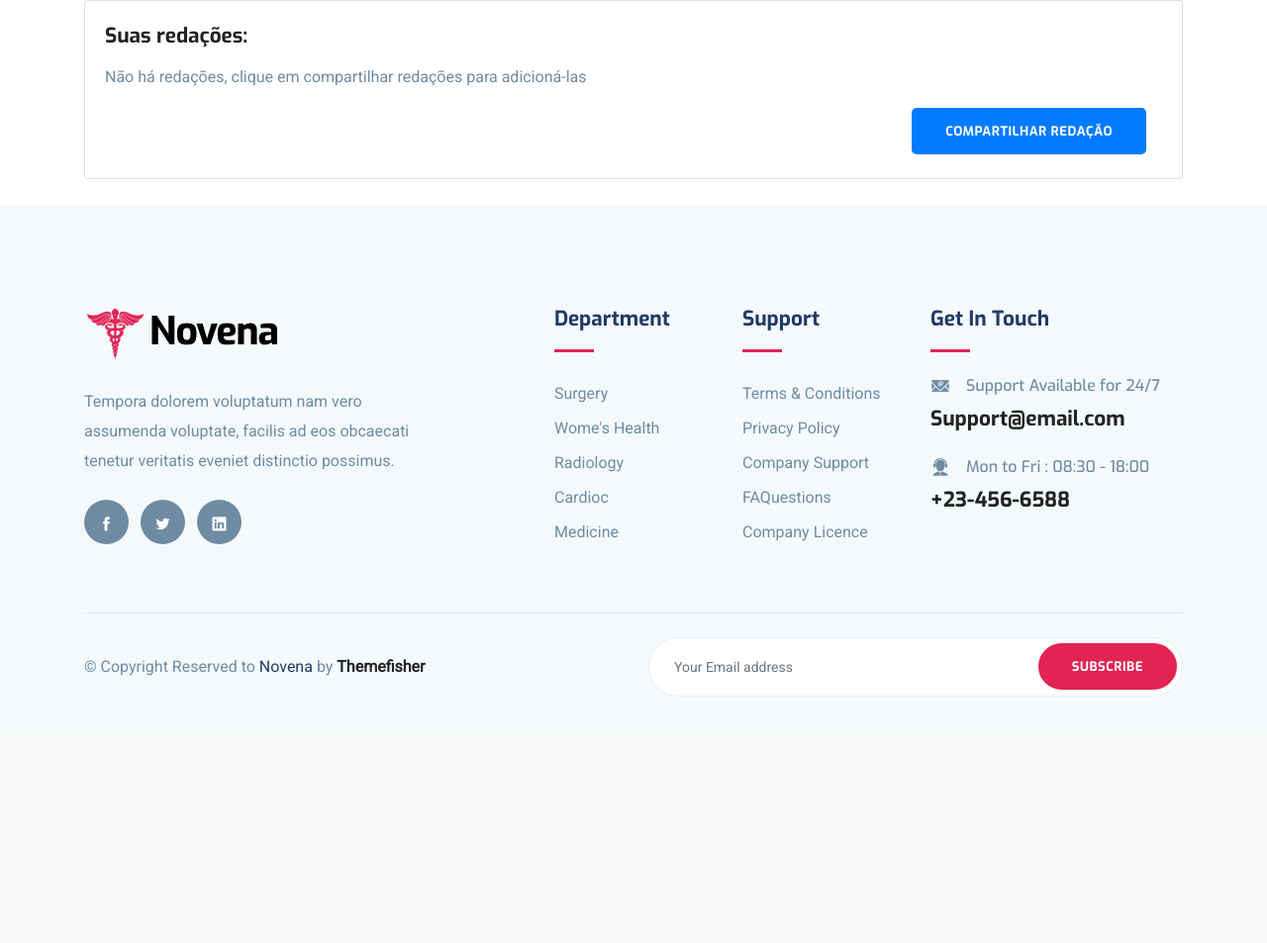
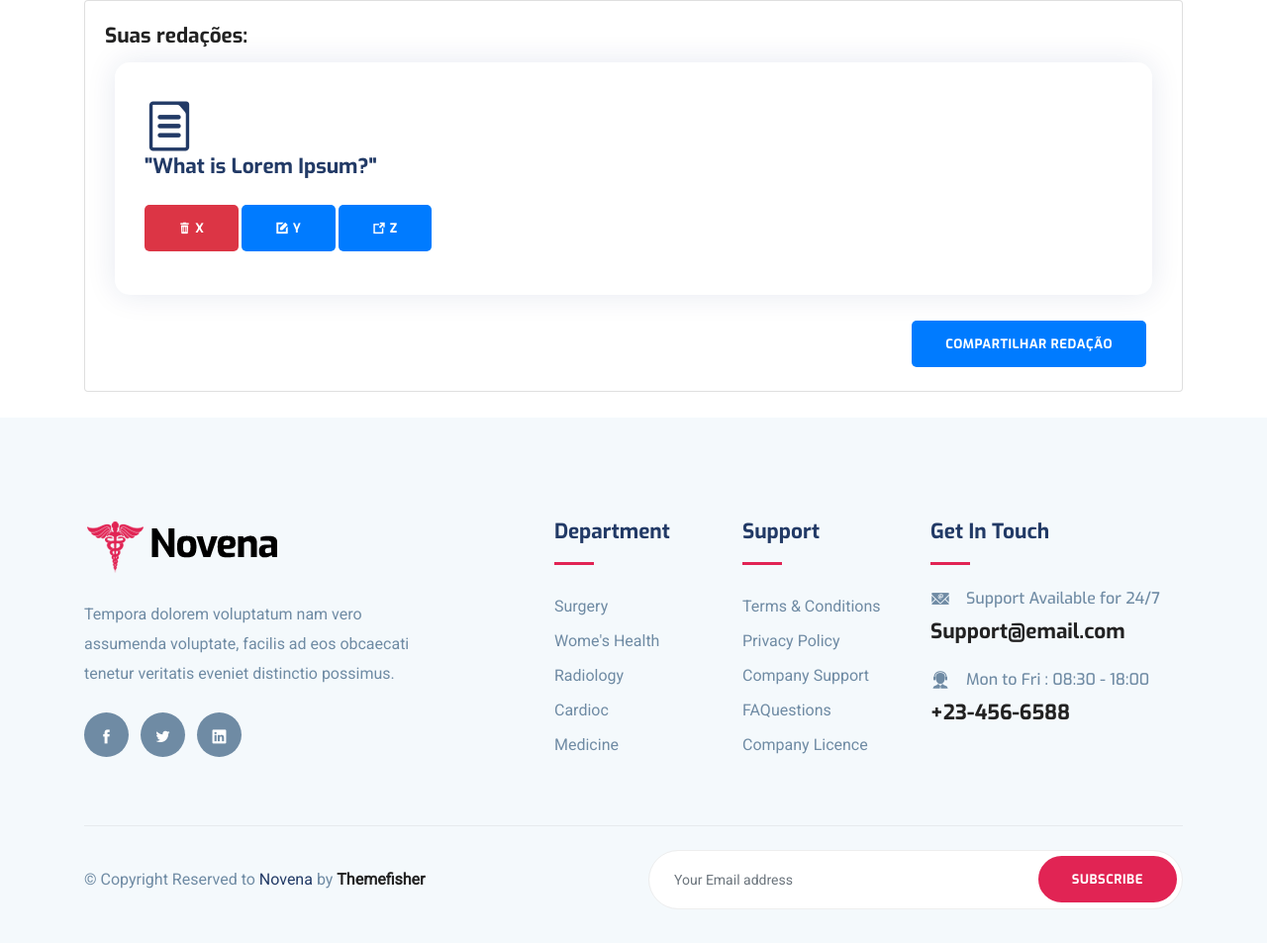
Before and after one commit to maiconrp/Trabalho-Interdisciplinar-Redif, a Django app: page /redif/listar/ in a window 1280 px wide; the page is wider, and only the part inside the window is pictured. Shown: the part 102-1055 px from the top of that part at 99% size. Before the commit the page ends 799 px from the top of that part, so only its background shows below. Run offline with Django 4.2, Linux system fonts and the light colour scheme; data comes from the database, SQL or seed files in the repository; both versions use the stored data as it was after the commit; some libraries are stand-ins or nearby versions.

Commit message:
mudanca no template e views edit e delete

```diff
--- a/REDIF/RedifApp/views.py
+++ b/REDIF/RedifApp/views.py
@@ -3,6 +3,7 @@ from django.contrib.auth.decorators import login_required
 from django.shortcuts import redirect, render
 
 from django.contrib.auth.models import User
+from requests import request
 from RedifApp.forms import RedacaoForm
 from RedifApp.models import Redacao
 
@@ -60,10 +61,28 @@ def view(request, id):
         }
     return render(request, 'redacao/read.html', data)
 
+
 def edit(request, id):
-    pass
+
+    redacao = Redacao.objects.get(pk=id)
+
+    if request.method == 'POST':
+        form = RedacaoForm(request.POST, instance=redacao)
+        if form.is_valid():
+            form.save()
+            return redirect("/tasks")
+
+
+    form = RedacaoForm(instance=redacao)
+    context = {
+        'form' : form,
+        'id' : id
+    }
+    return render(request, 'redacao/edit.html', context=context)
+
 
 
 @login_required
 def delete(request, id):
-    pass
+    Redacao.objects.get(pk=id).delete()
+    return redirect('/redif/listar')
--- a/REDIF/templates/redacao/manage.html
+++ b/REDIF/templates/redacao/manage.html
@@ -14,30 +14,29 @@
             <div class="card-body">
                 <h4 class="card-title">Suas redações: </h1>
 
-                {% if redacao %}
+                {% if Redacoes %}
                 {% for r in Redacoes %}
-                olaaaa
                 <div class="feature-item mb-5 mb-lg-0">
                     <div class="row">
                         <div class="col-sm-12">
                             <div class="feature-icon mb-4"><i class="icofont-file-text"></i>
-                            <a href="/Redif/{{ r.id }}/"><h4 class="mb-3">"{{r.topic}}"</h4></a></div>
+                            <a href="/Redif/{{ r.id }}/"><h4 class="mb-3">"{{r.title}}"</h4></a></div>
 
                             <div class="row">
                                 <div class="col-sm-6">
-                                    <a href="/redif/view/{{r.id}}">
+                                    <a href="/redif/delete/{{ r.id }}">
                                         <button type="button" class="btn mb-1 btn-danger">
-                                            <i class="icofont-bin"></i><span class="btn-icon-right">  </span>
+                                            <i class="icofont-bin"></i><span class="btn-icon-right"> x </span>
                                         </button>
                                     </a>
                                     <a href="/redif/edit/{{ r.id }}">
                                         <button type="button" class="btn mb-1 btn-primary">
-                                            <span class="btn-icon-right"> <i class="icofont-edit"></i> </span>
+                                            <span class="btn-icon-right"> <i class="icofont-edit"></i> y</span>
                                         </button>
                                     </a>
-                                    <a href="/redif/delete/{{ r.id }}">
+                                    <a href="/redif/view/{{ r.id }}">
                                         <button type="button" class="btn mb-1 btn-primary">
-                                            <span class="btn-icon-right"> <i class="icofont-external-link"></i></i> </span>
+                                            <span class="btn-icon-right"> <i class="icofont-external-link"></i></i> z</span>
                                         </button>
                                     </a>
                                 </div>
```
Also changed, not shown: REDIF/db.sqlite3.
